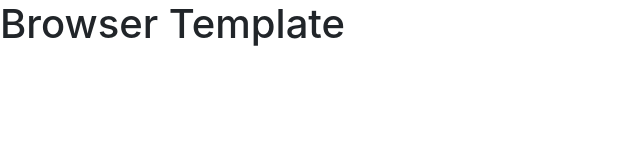
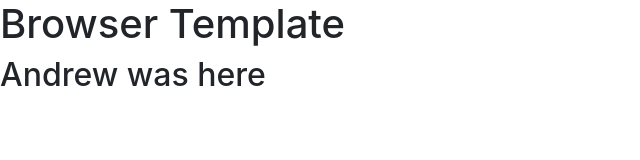
Before and after one commit to Chain-Reaction1/practice-git, a website built with webpack: page index.html in a window 1280 px wide. Shown: the whole page, without its empty margins (0-640 px from the left). Built offline with nearby package versions, Linux system fonts and the light colour scheme.

Commit message:
Added some text to the html

```diff
--- a/index.html
+++ b/index.html
@@ -13,5 +13,6 @@
     </head>
     <body>
       <h1>Browser Template</h1>
+      <h2>Andrew was here</h2>
     </body>
 </html>
```
